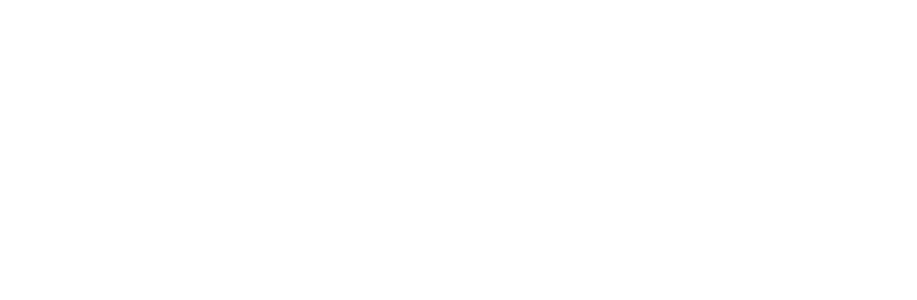
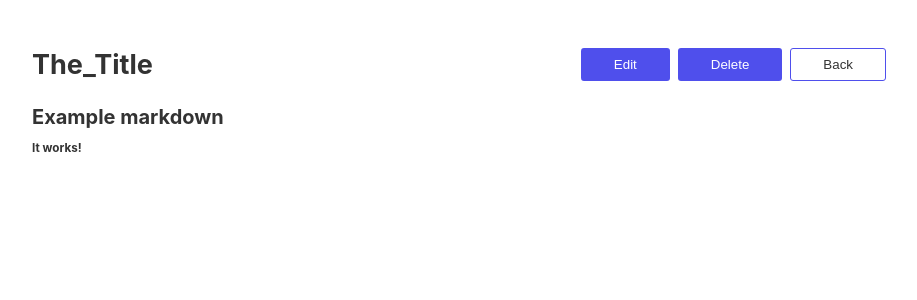
Before and after one commit to aandrv260/react-articles, a React (Create React App) app: page /note/1 in a window 1280 px wide. Before the commit this address had no page. Shown: the top 300 px of the page, without its empty margins (181-1098 px from the left). Built offline with nearby package versions, Linux system fonts and the light colour scheme.

Commit message:
Added the 404 and the NewNote page

```diff
--- a/package.json
+++ b/package.json
@@ -11,6 +11,7 @@
     "@types/node": "^16.18.3",
     "@types/react": "^18.0.25",
     "@types/react-dom": "^18.0.9",
+    "markdown-to-jsx": "^7.1.7",
     "react": "^18.2.0",
     "react-dom": "^18.2.0",
     "react-ion-icon": "^4.0.0",
--- a/src/App.tsx
+++ b/src/App.tsx
@@ -3,13 +3,17 @@
 import Container from './components/Container/Container';
 import AllNotesPage from './pages/AllNotes/AllNotesPage';
 import NewNotePage from './pages/NewNotePage/NewNotePage';
+import NotePage from './pages/NotePage/NotePage';
+import PageNotFound from './pages/PageNotFound/PageNotFound';
 
 function App() {
   return (
     <Container>
       <Routes>
         <Route path="/" element={<AllNotesPage />} />
+        <Route path="/note/:id" element={<NotePage />} />
         <Route path="/new" element={<NewNotePage />} />
+        <Route path="*" element={<PageNotFound />} />
       </Routes>
     </Container>
   );
--- a/src/components/PageContainer/PageContainer.tsx
+++ b/src/components/PageContainer/PageContainer.tsx
@@ -4,7 +4,7 @@
 
 interface PageContainerProps {
   header?: HeaderInfo;
-  children: React.ReactNode;
+  children?: React.ReactNode;
 }
 
 /**
--- /dev/null
+++ b/src/pages/NotePage/NotePage.tsx
@@ -0,0 +1,45 @@
+import Markdown from 'markdown-to-jsx';
+import { useNavigate } from 'react-router-dom';
+import PageContainer from '../../components/PageContainer/PageContainer';
+import { HeaderInfo } from '../../models/header';
+
+const NotePage = () => {
+  const navigate = useNavigate();
+
+  const headerInfo: HeaderInfo = {
+    heading: 'The_Title',
+    buttons: [
+      {
+        text: 'Edit',
+        onClick: () => {},
+      },
+
+      {
+        text: 'Delete',
+        onClick: () => {},
+      },
+
+      {
+        text: 'Back',
+        designStyle: 'outline',
+        onClick: () => {
+          navigate('..');
+        },
+      },
+    ],
+  };
+
+  const markdown = `
+  # Example markdown
+  <br />
+  ### It works!
+  `;
+
+  return (
+    <PageContainer header={headerInfo}>
+      <Markdown>{markdown}</Markdown>
+    </PageContainer>
+  );
+};
+
+export default NotePage;
--- /dev/null
+++ b/src/pages/PageNotFound/PageNotFound.tsx
@@ -0,0 +1,21 @@
+import { useNavigate } from 'react-router-dom';
+import PageContainer from '../../components/PageContainer/PageContainer';
+import { HeaderInfo } from '../../models/header';
+
+const PageNotFound = () => {
+  const navigate = useNavigate();
+
+  const headerInfo: HeaderInfo = {
+    heading: 'Page not found',
+    buttons: [
+      {
+        text: 'Back',
+        onClick: () => navigate('..'),
+      },
+    ],
+  };
+
+  return <PageContainer header={headerInfo}></PageContainer>;
+};
+
+export default PageNotFound;
```
Also changed, not shown: 1 other file (tests, documents, lock files or other folders).
